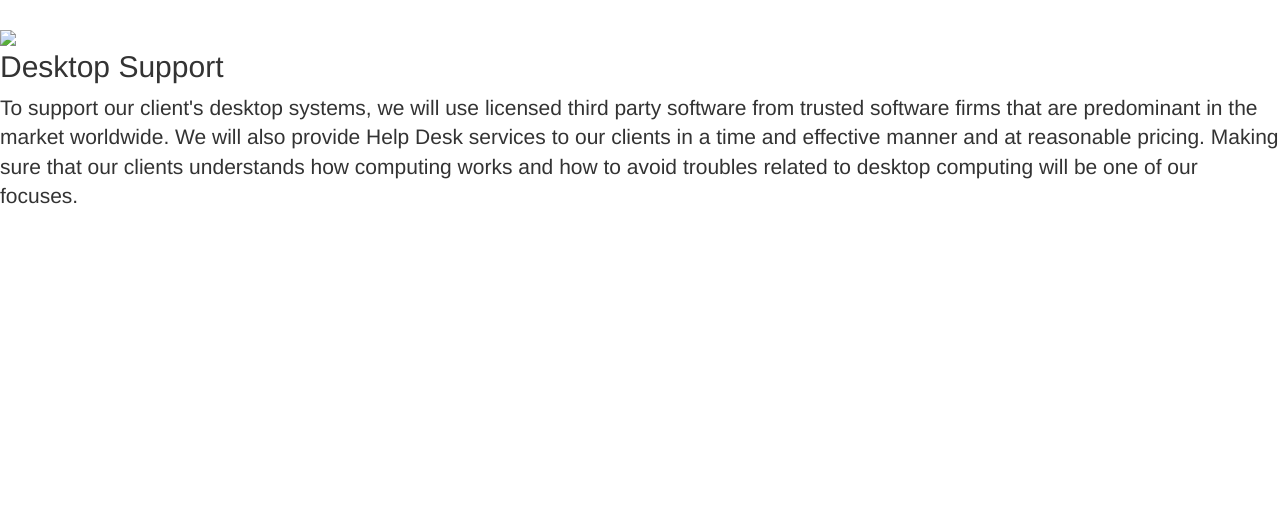
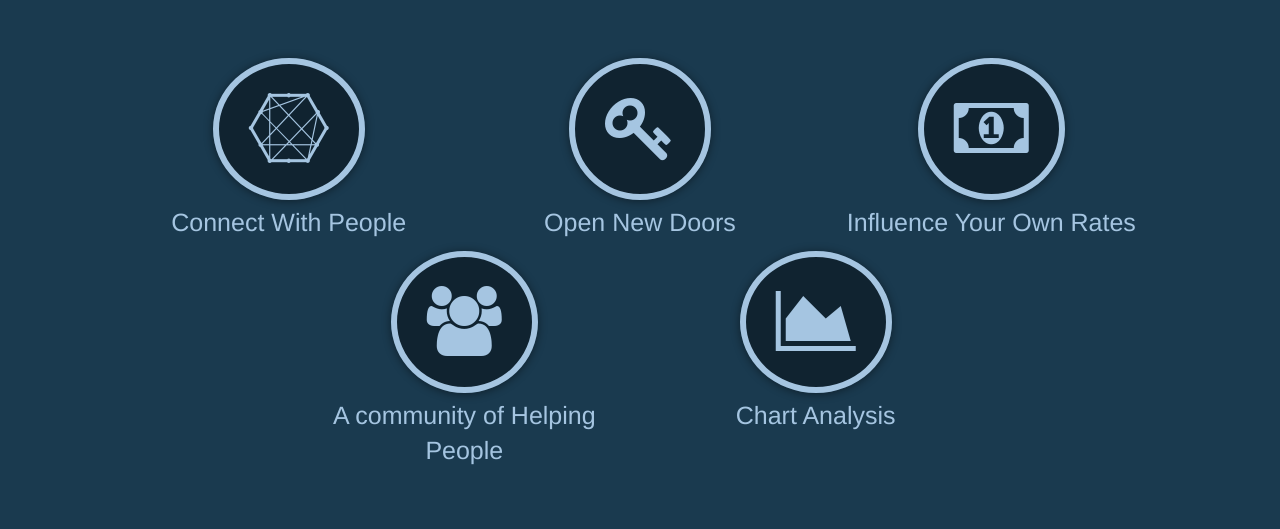
Before and after one commit to Teebo/easybills, a website: page public/index.html in a window 1280 px wide. Shown: the part 1000-1529 px from the top of the page. Before the commit the page ends 1231 px from the top, so only its background shows below. Drawn offline with Linux system fonts and the light colour scheme.

Commit message:
Tried to embelllish the landing page

```diff
--- a/public/index.html
+++ b/public/index.html
@@ -15,6 +15,54 @@
      <link href="fonts/fontawesome/css/font-awesome.min.css" rel="stylesheet">
 
 <link rel="shortcut icon" href="">
+
+<style type="text/css">
+  .custom-icon {
+  background:rgba(0,0,0,0.4);
+  padding:30px;
+  -webkit-border-radius:1100%;
+  -moz-border-radius:100%;
+  -o-border-radius:100%;
+  border-radius:100%;
+  border:6px solid #a5c5e1;
+  color:#a5c5e1;
+  box-shadow: 0 1px 10px rgba(0, 0, 0, 0.46);
+  text-align:center;
+  display:table-cell;
+  vertical-align:middle;
+  width:auto;
+  height:auto;
+  -moz-transition:.5s;
+  -webkit-transition:.5s;
+  -o-transition:.5s;
+  transition:.5s;
+}
+
+.fix-editor {
+  display:none;
+}
+.icon-wrapper {
+  display:inline-block;
+}
+
+.service-paras{
+    font-size:25px;
+    color:#a5c5e1;
+}
+
+.service-head{
+    margin-bottom: 10%;
+    color:#a5c5e1;
+    border-bottom: 1px #a5c5e1;
+}
+
+.on-black-pic{
+   color:#367ea1;
+   margin-top: 20%;
+   font-size: 40px;
+}
+
+</style>
 </head>
 <body>
   <input type="checkbox" id="menuToggle">
--- a/public/views/index_cover.html
+++ b/public/views/index_cover.html
@@ -1,23 +1,44 @@
-<div class="container-fluid" style="padding:0%;">
 
-<div class="jumbotron" style="background-image:url('../images/black-white-background-3.jpg');border-radius:0px;height:900px;">
-.
-</div>
 
+<div class="jumbotron" style="background-image:url('../images/tms.jpg');background-size: cover;height: 800px;    -webkit-box-shadow: inset -5px -4px 73px 14px rgba(0,0,0,0.47);
+    -moz-box-shadow: inset -5px -4px 73px 14px rgba(0,0,0,0.47);
+    box-shadow: inset -5px -4px 73px 14px rgba(0,0,0,0.47); box-shadow: 0 3px 8px 0 rgba(0, 0, 0, 0.2), 0 6px 20px 0 rgba(0, 0, 0, 0.19);">
+
+   <div class="container for-about">
+   <h1>Facilitating a platform for mutual financial exchange </h1>
+   <h3>Help out a friend with cash</h3>
+   <h3>Gain from helping others</h3>
+   </div>
 
 </div>
 
-<div class="container-fluid" style="padding:0%;">
+<div class="container-fluid" style="padding:10%;background-color: #1a3a4f;margin-bottom: 20%;">
 
 
-      <div class="row" id="desktop-sup">
-        <div class="container-fluid featurette">
-               <img id="img4"  class="pull-left cust-img" src="images/png/support.png">
-            <h2 class="featurette-heading change-font-b"><span class="muted">Desktop Support</span></h2>
-              <p class="lead change-font-sb">
-              To support our client&#39;s desktop systems, we will use licensed third party software from trusted software firms that are predominant in the market worldwide. We will also provide Help Desk services to our clients in a time and effective manner and at reasonable pricing. Making sure that our clients understands how computing works and how to avoid troubles related to desktop computing will be one of our focuses.
-              </p>
-        </div>
-      </div>
 
+
+
+    <div class="row">
+        <div class="col-md-4 text-center hide-element" id="serv3">
+            <div class="icon-wrapper"><i class="fa fa-connectdevelop fa-5x custom-icon"><span class="fix-editor">&nbsp;</span></i></div>
+            <p class="service-paras gleLit">Connect With People</p>
+       </div>
+        <div class="col-md-4 text-center hide-element" id="serv4">
+            <div class="icon-wrapper "><i class="fa fa-key fa-5x custom-icon"><span class="fix-editor">&nbsp;</span></i></div>
+            <p class="service-paras gleLit">Open New Doors</p>
+       </div>
+        <div class="col-md-4 text-center hide-element" id="serv5">
+            <div class="icon-wrapper"><i class="fa fa-money fa-5x custom-icon"><span class="fix-editor">&nbsp;</span></i></div>
+            <p class="service-paras gleLit">Influence Your Own Rates</p>
+       </div>
+    </div>
+    <div class="row">
+        <div class="col-md-4 col-md-push-2 text-center hide-element" id="serv6">
+            <div class="icon-wrapper"><i class="fa fa-users fa-5x custom-icon"><span class="fix-editor">&nbsp;</span></i></div>
+            <p class="service-paras gleLit">A community of Helping People</p>
+       </div>
+        <div class="col-md-4  col-md-push-2 text-center hide-element" id="serv7">
+            <div class="icon-wrapper"><i class="fa fa-area-chart fa-5x custom-icon"><span class="fix-editor">&nbsp;</span></i></div>
+            <p class="service-paras gleLit">Chart Analysis</p>
+       </div>
 </div>
```
